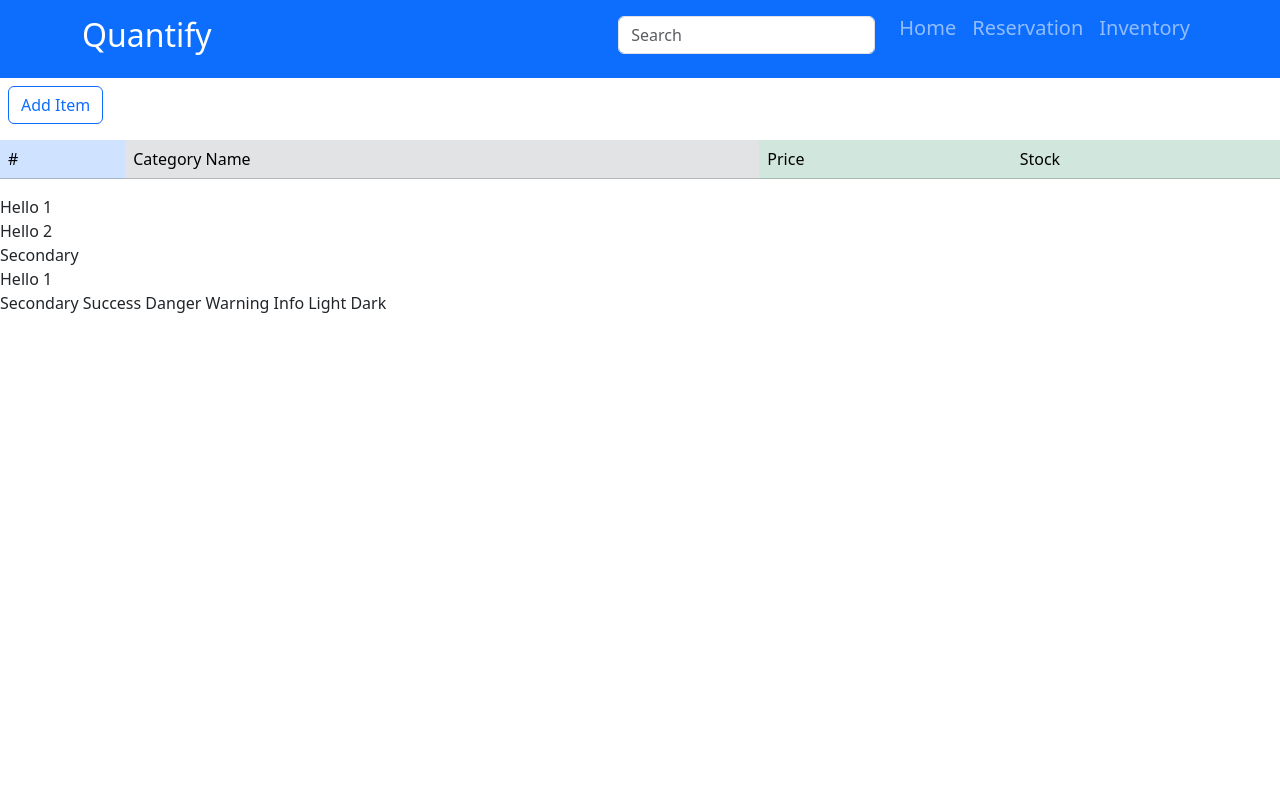
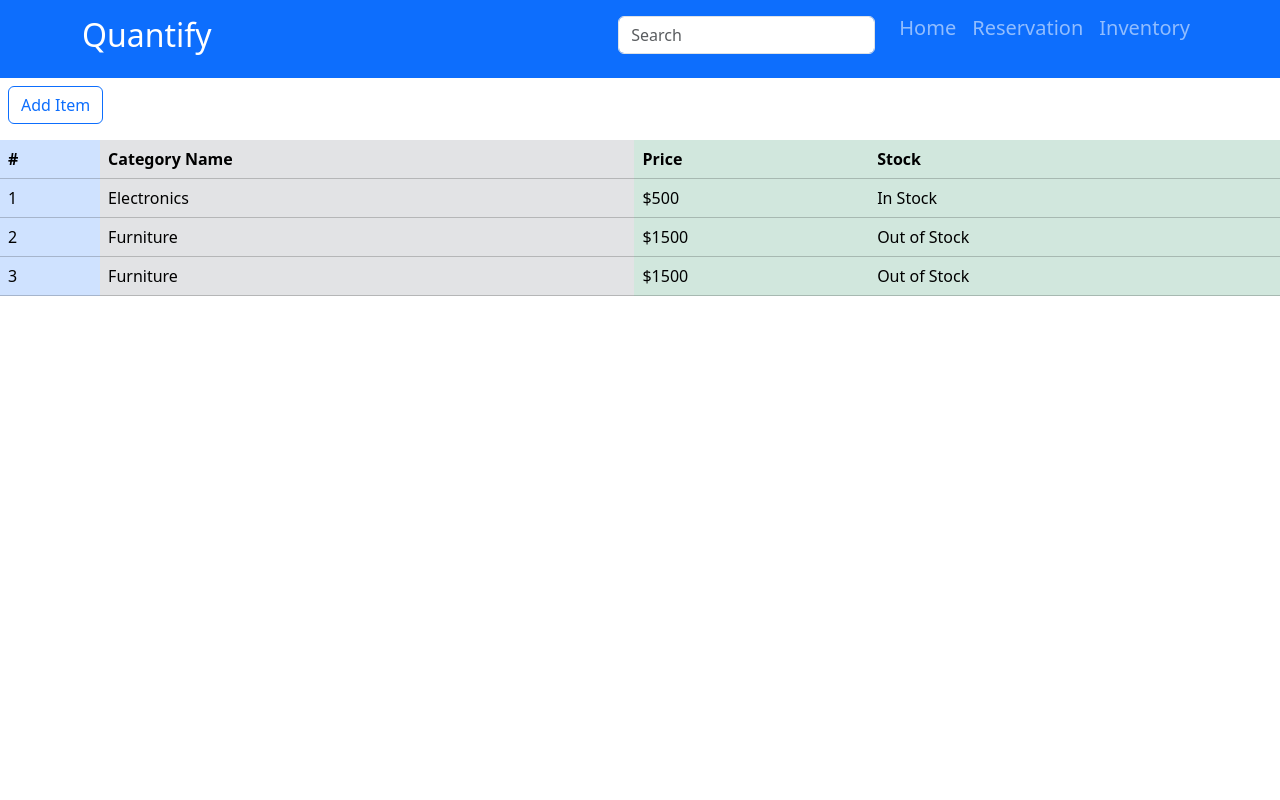
Before and after one commit to caesar0016/webQuantify, a PHP site: page /inventoryPage.php in a window 1280 px wide. Run offline with PHP 8.4, Linux system fonts and the light colour scheme; some libraries are stand-ins or nearby versions.

Commit message:
added rows, which is working, still needs to be connect in database

```diff
--- a/inventoryPage.php
+++ b/inventoryPage.php
@@ -12,34 +12,38 @@
 <body>
 <button type="button" class="btn btn-outline-primary m-2">Add Item</button>
 <table class="table table-hover mt-2">
-<!-- On cells (`td` or `th`) -->
-<tr>
-  <td class="table-primary">#</td>
-  <td class="table-secondary">Category Name</td>
-  <td class="table-success">Price</td>
-  <td class="table-success">Stock</td>
-
-<!-- This is for tr-->
-</tr>
-
-<!-- On tables -->
-<table class="table-primary">Hello 1</table>
-<table class="table-primary">Hello 2</table>
-<table class="table-secondary">Secondary</table>
-<table class="table-primary">Hello 1</table>
-
-
-<tr>
-  <td class="table-primary"></td>
-  <td class="table-secondary">Secondary</td>
-  <td class="table-success">Success</td>
-  <td class="table-danger">Danger</td>
-  <td class="table-warning">Warning</td>
-  <td class="table-info">Info</td>
-  <td class="table-light">Light</td>
-  <td class="table-dark">Dark</td>
-</tr>
-
-</table>
+        <thead>
+            <tr>
+                <!-- Table headers -->
+                <th class="table-primary">#</th>
+                <th class="table-secondary">Category Name</th>
+                <th class="table-success">Price</th>
+                <th class="table-success">Stock</th>
+            </tr>
+        </thead>
+        <tbody>
+            <!-- Example rows with initial data -->
+            <tr>
+                <td class="table-primary">1</td>
+                <td class="table-secondary">Electronics</td>
+                <td class="table-success">$500</td>
+                <td class="table-success">In Stock</td>
+            </tr>
+              <!-- This is the rows 2-->
+            <tr>
+                <td class="table-primary">2</td>
+                <td class="table-secondary">Furniture</td>
+                <td class="table-success">$1500</td>
+                <td class="table-success">Out of Stock</td>
+            </tr>
+              <!-- This is the rows 3-->
+            <tr>
+                <td class="table-primary">3</td>
+                <td class="table-secondary">Furniture</td>
+                <td class="table-success">$1500</td>
+                <td class="table-success">Out of Stock</td>
+            </tr>
+        </tbody>
+    </table>
 </body>
 </html>
```
